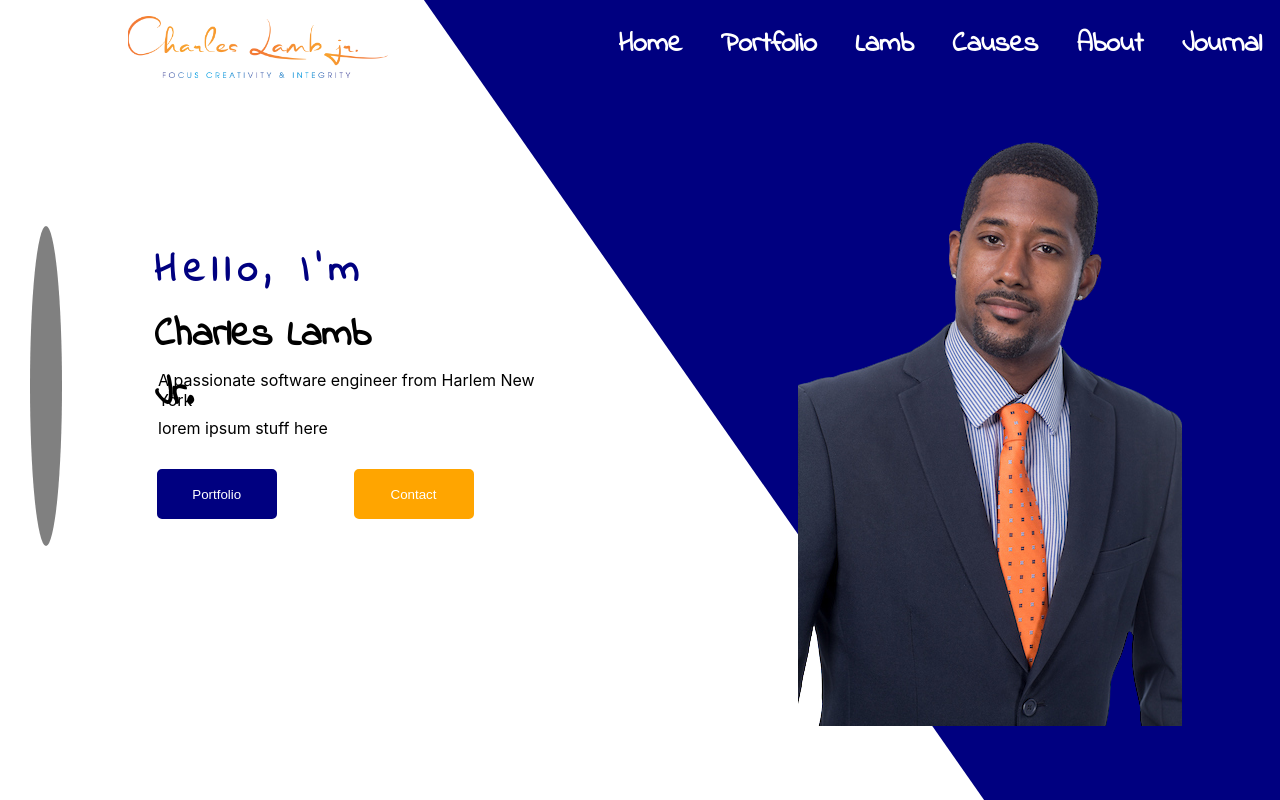
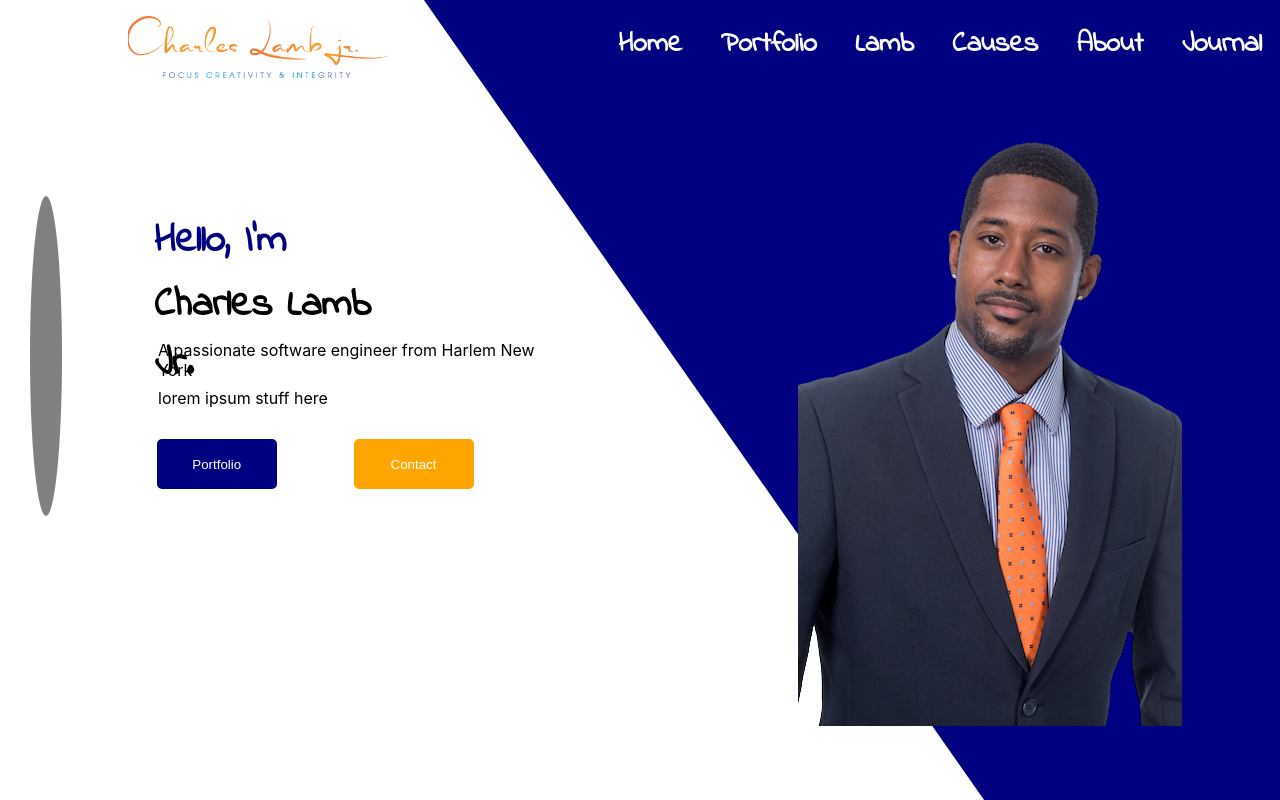
Before and after one commit to cyberstizz/charleslambjr, a React (Create React App) app: page / in a window 1280 px wide. Shown: the top 800 px of the page. Built offline with nearby package versions, Linux system fonts and the light colour scheme.

Commit message:
changed letter spacing on greeting and lifted right fold section a few inches up

```diff
--- a/src/App.css
+++ b/src/App.css
@@ -147,7 +147,7 @@
 .leftFoldSection{
   display: inline-flex;
   flex-direction: row;
-  margin-top: 210px;
+  margin-top: 180px;
   margin-left: 30px;
   width: 40vw;
   height: 50vh;
@@ -174,7 +174,6 @@ left: 1px;
   font-size: 40px;
   font-weight: bolder;
   color: navy;
-  letter-spacing: 0.5rem;
   position: absolute;
 }
 
```
